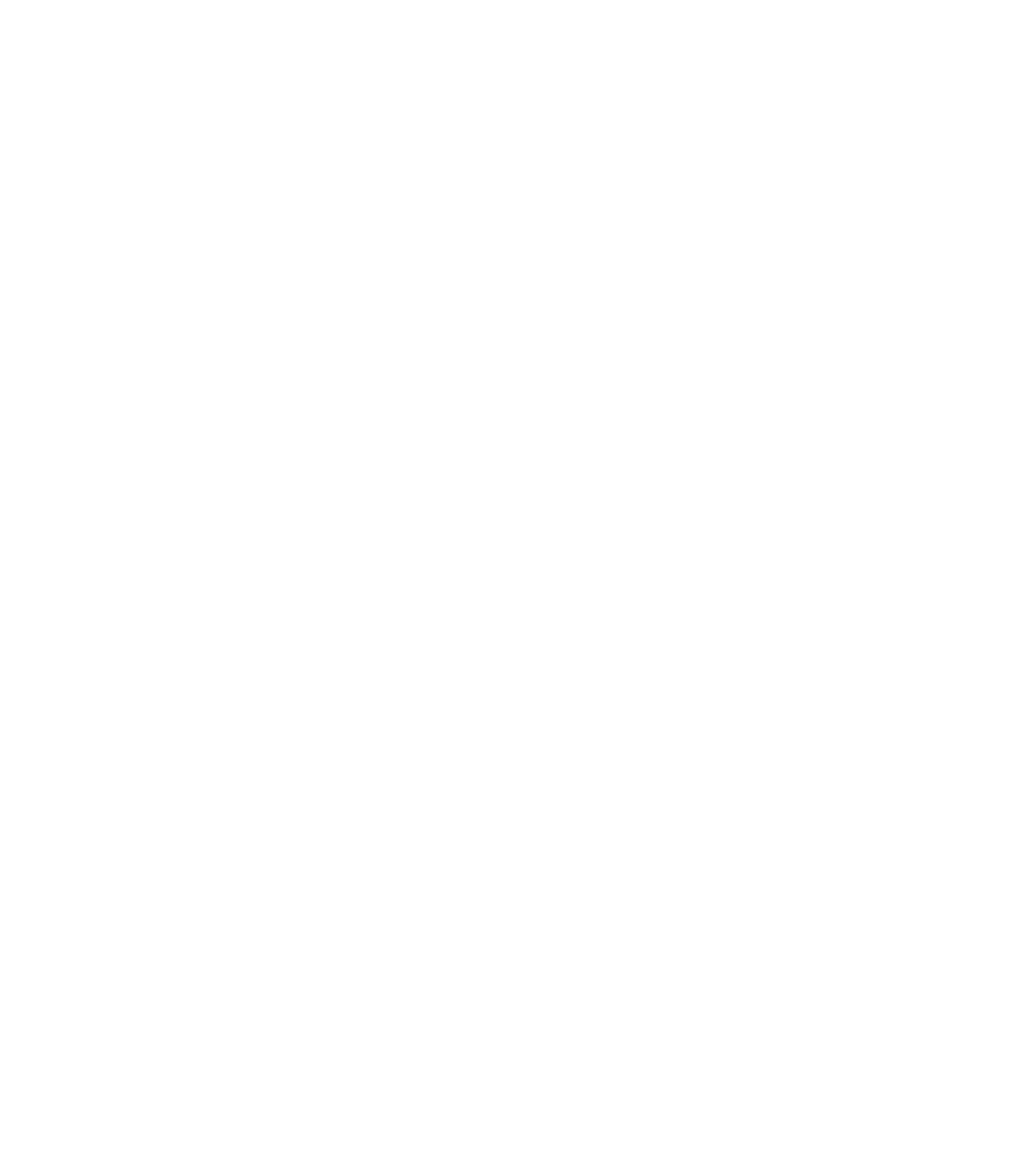
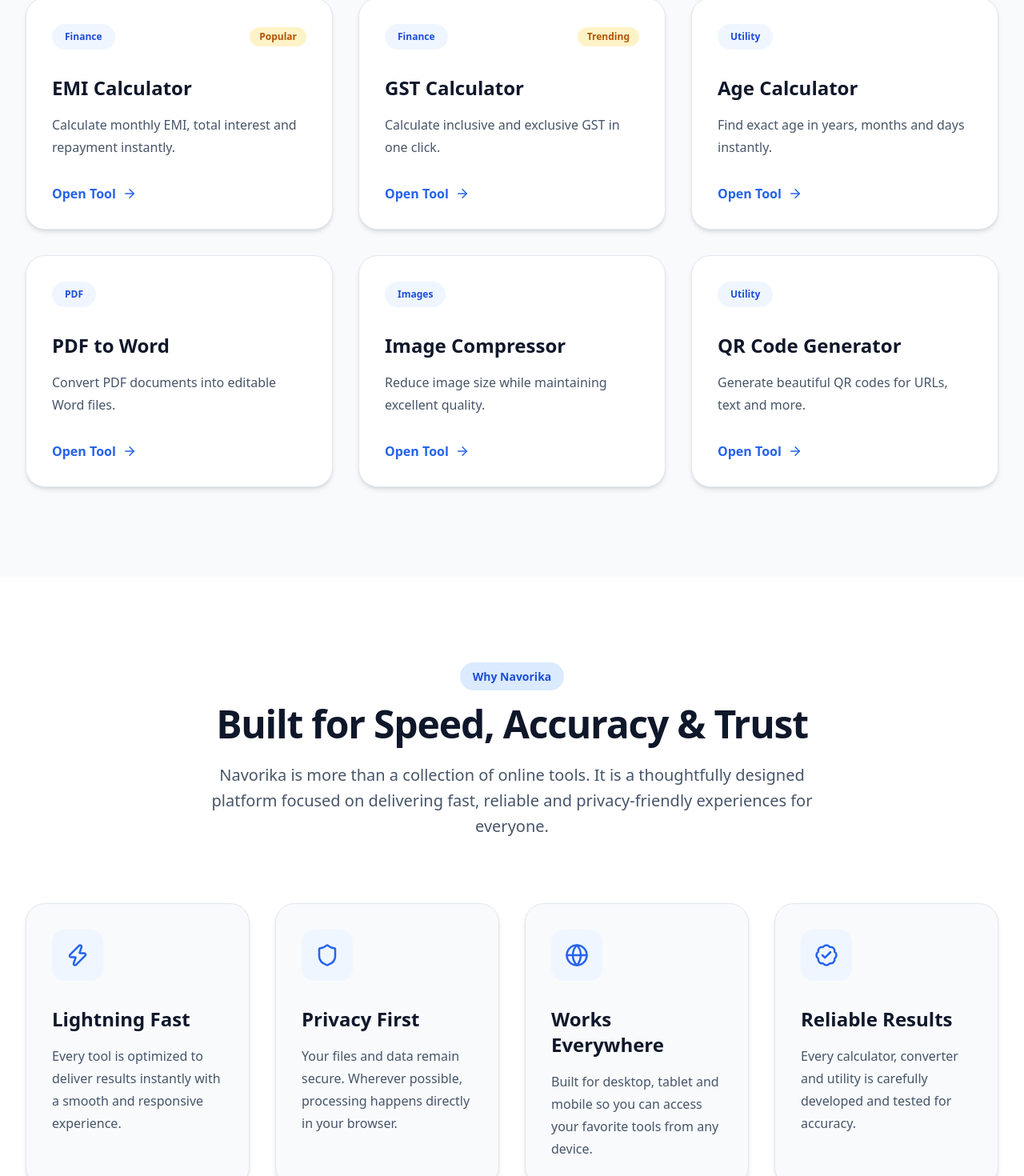
Before and after one commit to js91872/navorika, a Next.js app: page / in a window 1280 px wide. Shown: the part 2279-3749 px from the top of the page at 80% size. Before the commit the page ends 1984 px from the top, so only its background shows below. Built offline with nearby package versions, Linux system fonts and the light colour scheme.

Commit message:
release: v0.2.4 Premium Homepage Sections

```diff
--- a/src/app/page.tsx
+++ b/src/app/page.tsx
@@ -1,11 +1,15 @@
 import Hero from "@/components/home/Hero";
 import CategoryGrid from "@/components/home/CategoryGrid";
+import FeaturedTools from "@/components/home/FeaturedTools";
+import WhyNavorika from "@/components/home/WhyNavorika";
 
 export default function HomePage() {
   return (
     <>
       <Hero />
       <CategoryGrid />
+      <FeaturedTools />
+      <WhyNavorika />
     </>
   );
 }
--- a/src/components/home/FeaturedTools.tsx
+++ b/src/components/home/FeaturedTools.tsx
@@ -1,88 +1,68 @@
 import Container from "@/components/ui/Container";
 import ToolCard from "./ToolCard";
 
-import {
-  Receipt,
-  Calculator,
-  Landmark,
-  FileText,
-  Image,
-  ScanSearch,
-  QrCode,
-  Clock,
-} from "lucide-react";
-
-const tools = [
+const featuredTools = [
+  {
+    title: "EMI Calculator",
+    description:
+      "Calculate monthly EMI, total interest and repayment instantly.",
+    category: "Finance",
+    badge: "Popular",
+  },
   {
     title: "GST Calculator",
-    description: "Calculate GST instantly for inclusive and exclusive prices.",
-    icon: Receipt,
-    href: "/tools/gst-calculator",
+    description:
+      "Calculate inclusive and exclusive GST in one click.",
+    category: "Finance",
+    badge: "Trending",
   },
   {
-    title: "EMI Calculator",
-    description: "Calculate monthly loan EMI with detailed breakup.",
-    icon: Calculator,
-    href: "/tools/emi-calculator",
-  },
-  {
-    title: "SIP Calculator",
-    description: "Estimate future wealth from your SIP investments.",
-    icon: Landmark,
-    href: "/tools/sip-calculator",
+    title: "Age Calculator",
+    description:
+      "Find exact age in years, months and days instantly.",
+    category: "Utility",
   },
   {
     title: "PDF to Word",
-    description: "Convert PDF documents into editable Word files.",
-    icon: FileText,
-    href: "/tools/pdf-to-word",
+    description:
+      "Convert PDF documents into editable Word files.",
+    category: "PDF",
   },
   {
     title: "Image Compressor",
-    description: "Reduce image size without noticeable quality loss.",
-    icon: Image,
-    href: "/tools/image-compressor",
+    description:
+      "Reduce image size while maintaining excellent quality.",
+    category: "Images",
   },
   {
-    title: "QR Generator",
-    description: "Generate beautiful QR codes in seconds.",
-    icon: QrCode,
-    href: "/tools/qr-generator",
-  },
-  {
-    title: "Age Calculator",
-    description: "Calculate exact age in years, months and days.",
-    icon: Clock,
-    href: "/tools/age-calculator",
-  },
-  {
-    title: "Image to Text",
-    description: "Extract text from images using OCR.",
-    icon: ScanSearch,
-    href: "/tools/image-to-text",
+    title: "QR Code Generator",
+    description:
+      "Generate beautiful QR codes for URLs, text and more.",
+    category: "Utility",
   },
 ];
 
 export default function FeaturedTools() {
   return (
-    <section className="py-24 bg-muted/30">
+    <section className="py-28 bg-slate-50">
+
       <Container>
 
         <div className="mx-auto max-w-3xl text-center">
 
-          <h2 className="text-4xl font-bold">
-            Most Popular Tools
+          <h2 className="text-5xl font-black tracking-tight">
+            Featured Tools
           </h2>
 
-          <p className="mt-5 text-lg text-muted-foreground">
-            Start with our most frequently used online tools.
+          <p className="mt-6 text-xl text-slate-600">
+            Discover the tools people use the most every day.
           </p>
 
         </div>
 
-        <div className="mt-16 grid gap-6 md:grid-cols-2 xl:grid-cols-4">
+        <div className="mt-20 grid gap-8 md:grid-cols-2 xl:grid-cols-3">
 
-          {tools.map((tool) => (
+          {featuredTools.map((tool) => (
             <ToolCard
               key={tool.title}
               {...tool}
@@ -92,6 +72,7 @@
         </div>
 
       </Container>
+
     </section>
   );
 }
--- a/src/components/home/ToolCard.tsx
+++ b/src/components/home/ToolCard.tsx
@@ -1,42 +1,55 @@
 import Link from "next/link";
-import { ArrowUpRight, LucideIcon } from "lucide-react";
+import { ArrowRight } from "lucide-react";
 
 interface ToolCardProps {
   title: string;
   description: string;
-  icon: LucideIcon;
-  href: string;
+  category: string;
+  badge?: string;
 }
 
 export default function ToolCard({
   title,
   description,
-  icon: Icon,
-  href,
+  category,
+  badge,
 }: ToolCardProps) {
   return (
-    <Link
-      href={href}
-      className="group rounded-3xl border border-border bg-card p-6 transition-all duration-300 hover:-translate-y-1 hover:shadow-xl"
-    >
-      <div className="flex items-start justify-between">
-        <div className="flex h-14 w-14 items-center justify-center rounded-2xl bg-primary/10 text-primary">
-          <Icon size={28} />
-        </div>
+    <div className="group rounded-3xl border border-slate-200 bg-white p-8 shadow-md transition-all duration-300 hover:-translate-y-2 hover:shadow-xl">
 
-        <ArrowUpRight
-          size={20}
-          className="text-muted-foreground transition-transform duration-300 group-hover:translate-x-1 group-hover:-translate-y-1"
-        />
+      <div className="flex items-center justify-between">
+
+        <span className="rounded-full bg-blue-50 px-4 py-2 text-xs font-semibold text-blue-700">
+          {category}
+        </span>
+
+        {badge && (
+          <span className="rounded-full bg-amber-100 px-3 py-1 text-xs font-semibold text-amber-700">
+            {badge}
+          </span>
+        )}
+
       </div>
 
-      <h3 className="mt-6 text-xl font-semibold">
+      <h3 className="mt-8 text-2xl font-bold text-slate-900">
         {title}
       </h3>
 
-      <p className="mt-3 text-sm leading-6 text-muted-foreground">
+      <p className="mt-4 leading-7 text-slate-600">
         {description}
       </p>
-    </Link>
+
+      <Link
+        href="#"
+        className="mt-8 inline-flex items-center gap-2 font-semibold text-blue-600 transition-colors hover:text-blue-700"
+      >
+        Open Tool
+        <ArrowRight
+          size={18}
+          className="transition-transform group-hover:translate-x-1"
+        />
+      </Link>
+
+    </div>
   );
 }
--- a/src/components/home/WhyNavorika.tsx
+++ b/src/components/home/WhyNavorika.tsx
@@ -1,61 +1,85 @@
 import Container from "@/components/ui/Container";
-import FeatureCard from "./FeatureCard";
-
 import {
   Zap,
-  ShieldCheck,
-  Lock,
+  Shield,
+  Globe,
   BadgeCheck,
 } from "lucide-react";
 
 const features = [
   {
+    icon: Zap,
     title: "Lightning Fast",
     description:
-      "Every tool is optimized for speed so you get instant results without waiting.",
-    icon: Zap,
+      "Every tool is optimized to deliver results instantly with a smooth and responsive experience.",
   },
   {
+    icon: Shield,
     title: "Privacy First",
     description:
-      "Most processing happens in your browser. Your files stay private whenever possible.",
-    icon: Lock,
+      "Your files and data remain secure. Wherever possible, processing happens directly in your browser.",
   },
   {
-    title: "Secure & Trusted",
+    icon: Globe,
+    title: "Works Everywhere",
     description:
-      "Built using modern web technologies with a strong focus on security and reliability.",
-    icon: ShieldCheck,
+      "Built for desktop, tablet and mobile so you can access your favorite tools from any device.",
   },
   {
-    title: "Always Free",
+    icon: BadgeCheck,
+    title: "Reliable Results",
     description:
-      "Core tools will remain free, fast, and accessible without mandatory sign-up.",
-    icon: BadgeCheck,
+      "Every calculator, converter and utility is carefully developed and tested for accuracy.",
   },
 ];
 
 export default function WhyNavorika() {
   return (
-    <section className="py-24">
+    <section className="bg-white py-28">
       <Container>
         <div className="mx-auto max-w-3xl text-center">
-          <h2 className="text-4xl font-bold">
-            Why Choose Navorika?
+
+          <span className="rounded-full bg-blue-100 px-4 py-2 text-sm font-semibold text-blue-700">
+            Why Navorika
+          </span>
+
+          <h2 className="mt-6 text-5xl font-black tracking-tight text-slate-900">
+            Built for Speed, Accuracy & Trust
           </h2>
 
-          <p className="mt-5 text-lg text-muted-foreground">
-            Designed to be fast, secure, simple, and genuinely useful every day.
+          <p className="mt-6 text-xl leading-8 text-slate-600">
+            Navorika is more than a collection of online tools. It is a
+            thoughtfully designed platform focused on delivering fast,
+            reliable and privacy-friendly experiences for everyone.
           </p>
+
         </div>
 
-        <div className="mt-16 grid gap-6 md:grid-cols-2 xl:grid-cols-4">
-          {features.map((feature) => (
-            <FeatureCard
-              key={feature.title}
-              {...feature}
-            />
-          ))}
+        <div className="mt-20 grid gap-8 md:grid-cols-2 xl:grid-cols-4">
+
+          {features.map((feature) => {
+            const Icon = feature.icon;
+
+            return (
+              <div
+                key={feature.title}
+                className="group rounded-3xl border border-slate-200 bg-slate-50 p-8 shadow-md transition-all duration-300 hover:-translate-y-2 hover:shadow-xl"
+              >
+                <div className="flex h-16 w-16 items-center justify-center rounded-2xl bg-blue-50 text-blue-600 transition group-hover:bg-blue-600 group-hover:text-white">
+                  <Icon size={30} />
+                </div>
+
+                <h3 className="mt-8 text-2xl font-bold text-slate-900">
+                  {feature.title}
+                </h3>
+
+                <p className="mt-4 leading-7 text-slate-600">
+                  {feature.description}
+                </p>
+              </div>
+            );
+          })}
+
         </div>
       </Container>
     </section>
```
